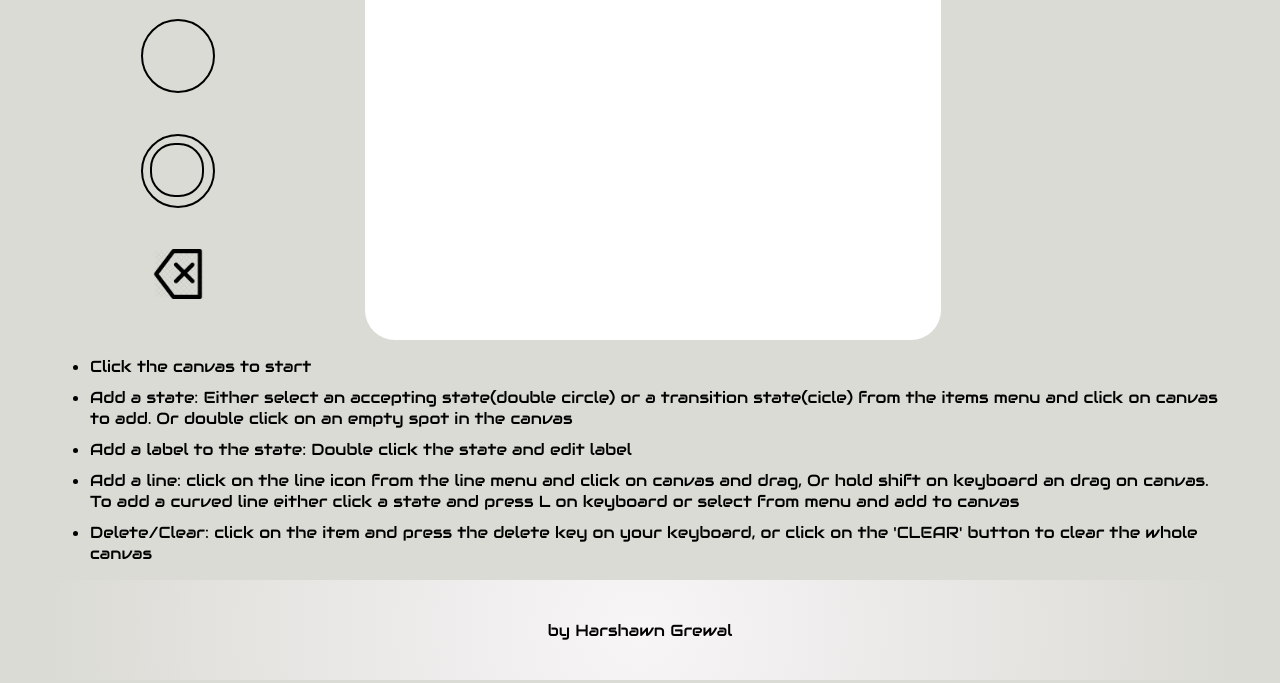
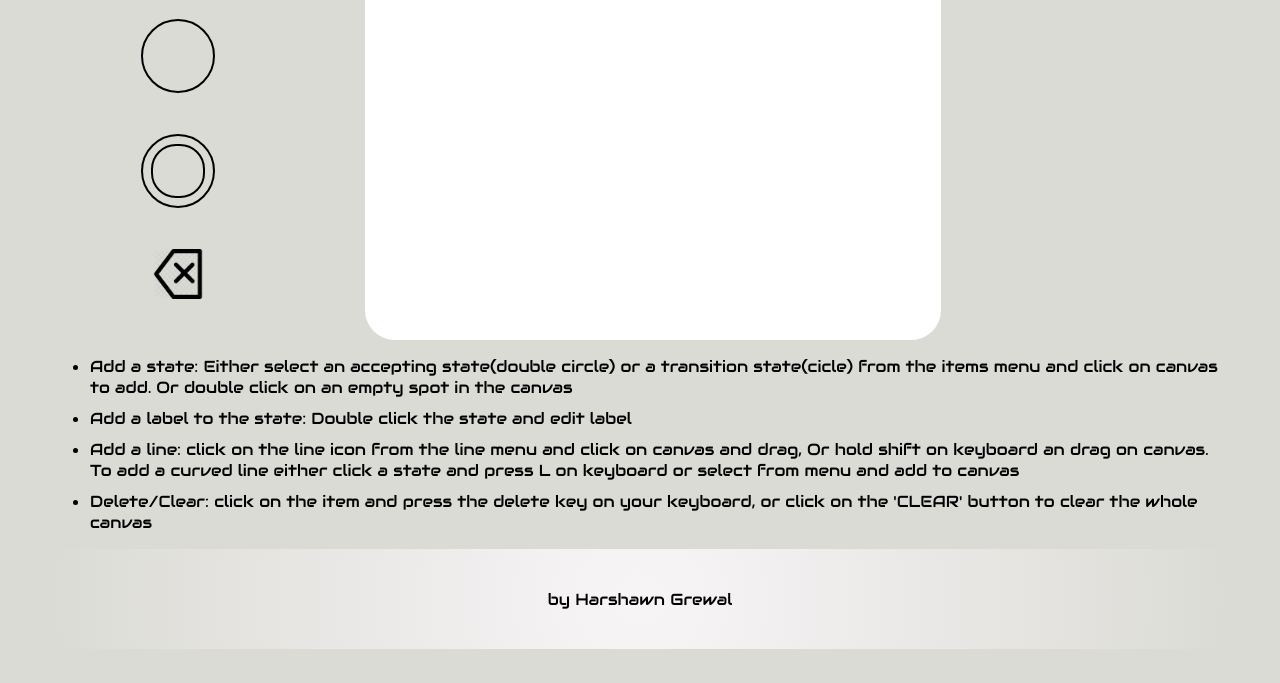
Before and after one commit to harshawngrewal/DFA-Designer, a plain HTML site: page index.html in a window 1280 px wide. Shown: the part 257-940 px from the top of the page. Drawn offline with Linux system fonts and the light colour scheme.

Commit message:
edited margin on menu elements

```diff
--- a/index.html
+++ b/index.html
@@ -24,6 +24,7 @@
 
   <div id="container">
     <div id = "menu">
+      <!-- Note: we can make this act like a button by adding an actionlistner -->
       <img id = "arrow" src = "\images\arrow-outline.png"
        alt= "arrow" width="50px">
       <div id = "circle"></div>
@@ -41,9 +42,6 @@
 
   <div id="rules">
     <ul>
-      <li>
-        Click the canvas to start
-      </li>
       <li>
         Add a state: Either select an accepting state(double circle) or a
         transition state(cicle) from the items menu and click on canvas to
--- a/style.css
+++ b/style.css
@@ -105,7 +105,7 @@ li{
   -moz-border-radius: 25px;
   border-radius: 25px;
   border: 2px solid black;
-  margin: 7px;
+  margin: 8px;
 }
 
 #clear, #arrow{
```
